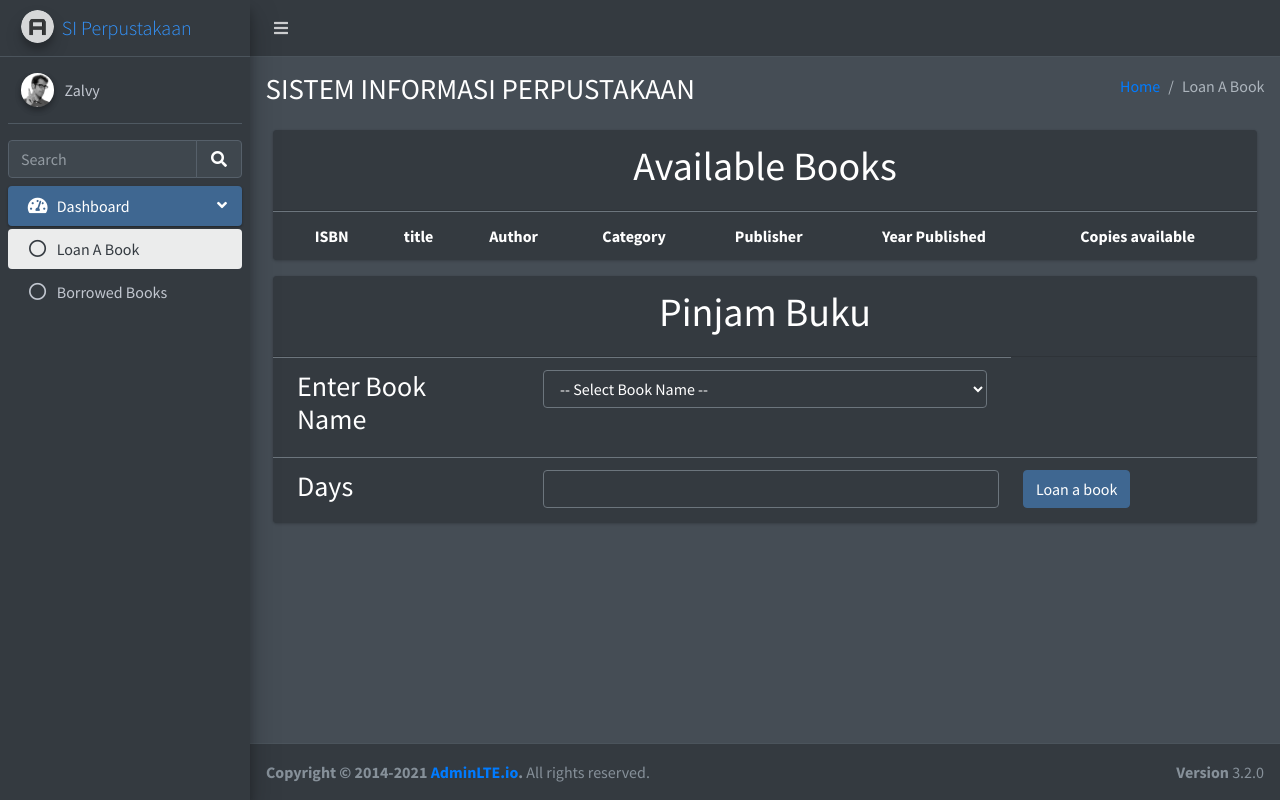
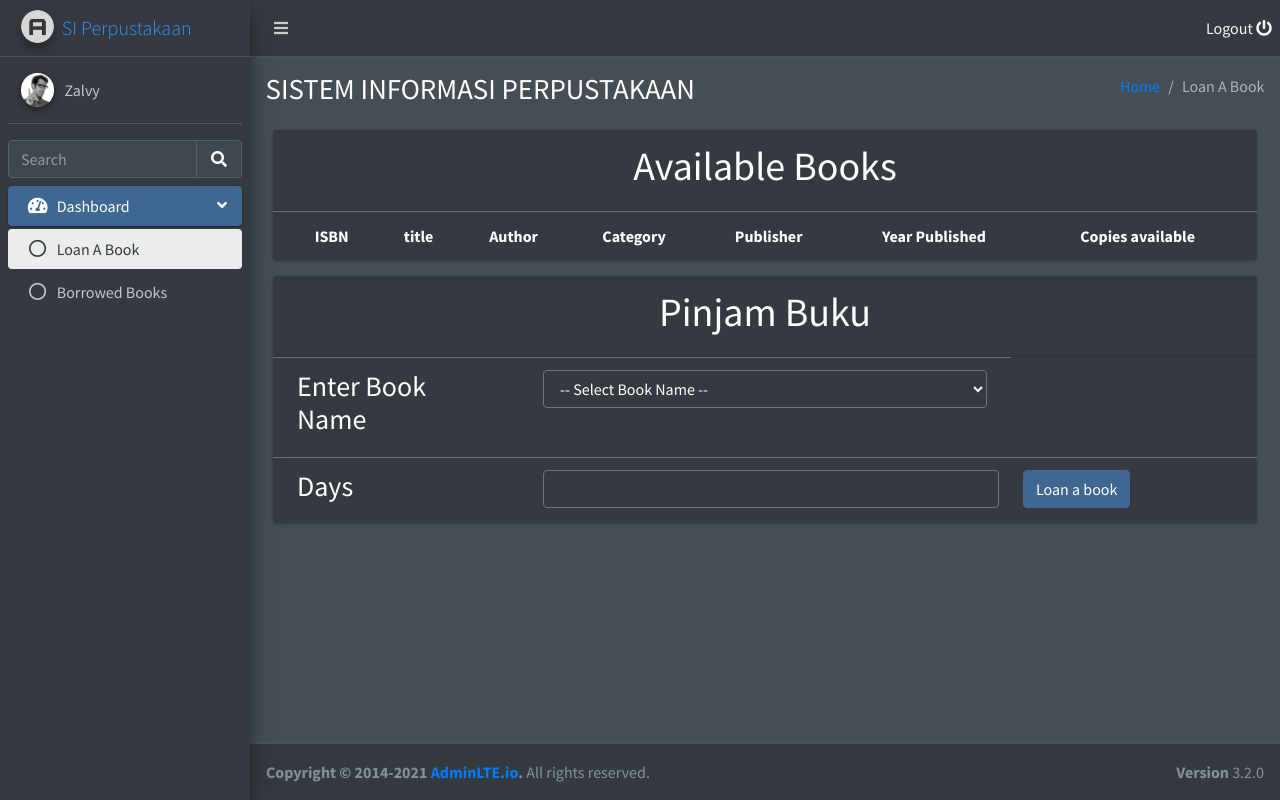
Before and after one commit to QaorVa/pembas, a PHP site: page / in a window 1280 px wide. Run offline with PHP 8.4, Linux system fonts and the light colour scheme; the visitor is signed in with stand-in values (Sample User, id 1); data comes from the database, SQL or seed files in the repository; lists and menus that the app fills with data are empty; some libraries are stand-ins or nearby versions.

Commit message:
logout button

```diff
--- a/index.php
+++ b/index.php
@@ -60,123 +60,12 @@ while ($row = $queryBooks->fetch_assoc()) {
 
       <!-- Right navbar links -->
       <ul class="navbar-nav ml-auto">
-        <!-- Navbar Search -->
-        <!-- <li class="nav-item">
-        <a class="nav-link" data-widget="navbar-search" href="#" role="button">
-          <i class="fas fa-search"></i>
-        </a>
-        <div class="navbar-search-block">
-          <form class="form-inline">
-            <div class="input-group input-group-sm">
-              <input class="form-control form-control-navbar" type="search" placeholder="Search" aria-label="Search">
-              <div class="input-group-append">
-                <button class="btn btn-navbar" type="submit">
-                  <i class="fas fa-search"></i>
-                </button>
-                <button class="btn btn-navbar" type="button" data-widget="navbar-search">
-                  <i class="fas fa-times"></i>
-                </button>
-              </div>
-            </div>
-          </form>
-        </div>
-      </li> -->
-
-        <!-- Messages Dropdown Menu -->
-        <!-- <li class="nav-item dropdown">
-        <a class="nav-link" data-toggle="dropdown" href="#">
-          <i class="far fa-comments"></i>
-          <span class="badge badge-danger navbar-badge">3</span>
-        </a>
-        <div class="dropdown-menu dropdown-menu-lg dropdown-menu-right">
-          <a href="#" class="dropdown-item"> -->
-        <!-- Message Start -->
-        <!-- <div class="media">
-              <img src="dist/img/user1-128x128.jpg" alt="User Avatar" class="img-size-50 mr-3 img-circle">
-              <div class="media-body">
-                <h3 class="dropdown-item-title">
-                  Brad Diesel
-                  <span class="float-right text-sm text-danger"><i class="fas fa-star"></i></span>
-                </h3>
-                <p class="text-sm">Call me whenever you can...</p>
-                <p class="text-sm text-muted"><i class="far fa-clock mr-1"></i> 4 Hours Ago</p>
-              </div>
-            </div> -->
-        <!-- Message End -->
-        <!-- </a>
-          <div class="dropdown-divider"></div>
-          <a href="#" class="dropdown-item"> -->
-        <!-- Message Start -->
-        <!-- <div class="media">
-              <img src="dist/img/user8-128x128.jpg" alt="User Avatar" class="img-size-50 img-circle mr-3">
-              <div class="media-body">
-                <h3 class="dropdown-item-title">
-                  John Pierce
-                  <span class="float-right text-sm text-muted"><i class="fas fa-star"></i></span>
-                </h3>
-                <p class="text-sm">I got your message bro</p>
-                <p class="text-sm text-muted"><i class="far fa-clock mr-1"></i> 4 Hours Ago</p>
-              </div>
-            </div> -->
-        <!-- Message End -->
-        <!-- </a>
-          <div class="dropdown-divider"></div>
-          <a href="#" class="dropdown-item"> -->
-        <!-- Message Start -->
-        <!-- <div class="media">
-              <img src="dist/img/user3-128x128.jpg" alt="User Avatar" class="img-size-50 img-circle mr-3">
-              <div class="media-body">
-                <h3 class="dropdown-item-title">
-                  Nora Silvester
-                  <span class="float-right text-sm text-warning"><i class="fas fa-star"></i></span>
-                </h3>
-                <p class="text-sm">The subject goes here</p>
-                <p class="text-sm text-muted"><i class="far fa-clock mr-1"></i> 4 Hours Ago</p>
-              </div>
-            </div> -->
-        <!-- Message End -->
-        <!-- </a>
-          <div class="dropdown-divider"></div>
-          <a href="#" class="dropdown-item dropdown-footer">See All Messages</a>
-        </div>
-      </li> -->
-        <!-- Notifications Dropdown Menu -->
-        <!-- <li class="nav-item dropdown">
-        <a class="nav-link" data-toggle="dropdown" href="#">
-          <i class="far fa-bell"></i>
-          <span class="badge badge-warning navbar-badge">15</span>
-        </a>
-        <div class="dropdown-menu dropdown-menu-lg dropdown-menu-right">
-          <span class="dropdown-item dropdown-header">15 Notifications</span>
-          <div class="dropdown-divider"></div>
-          <a href="#" class="dropdown-item">
-            <i class="fas fa-envelope mr-2"></i> 4 new messages
-            <span class="float-right text-muted text-sm">3 mins</span>
+        <li class="nav-item">
+          <a href="logout.php" role="button" class="text-light">
+            <span>Logout</span>
+            <i class="fas fa-power-off"></i>
           </a>
-          <div class="dropdown-divider"></div>
-          <a href="#" class="dropdown-item">
-            <i class="fas fa-users mr-2"></i> 8 friend requests
-            <span class="float-right text-muted text-sm">12 hours</span>
-          </a>
-          <div class="dropdown-divider"></div>
-          <a href="#" class="dropdown-item">
-            <i class="fas fa-file mr-2"></i> 3 new reports
-            <span class="float-right text-muted text-sm">2 days</span>
-          </a>
-          <div class="dropdown-divider"></div>
-          <a href="#" class="dropdown-item dropdown-footer">See All Notifications</a>
-        </div>
-      </li> -->
-        <!-- <li class="nav-item">
-        <a class="nav-link" data-widget="fullscreen" href="#" role="button">
-          <i class="fas fa-expand-arrows-alt"></i>
-        </a>
-      </li> -->
-        <!-- <li class="nav-item">
-        <a class="nav-link" data-widget="control-sidebar" data-slide="true" href="#" role="button">
-          <i class="fas fa-th-large"></i>
-        </a>
-      </li> -->
+        </li>
       </ul>
     </nav>
     <!-- /.navbar -->
--- a/loginprocess.php
+++ b/loginprocess.php
@@ -18,5 +18,5 @@ if ($cek > 0) {
     $_SESSION['member_status'] = "login";
     header("location:index.php");
 } else {
-    header("location:login.php?alert=gagal");
+    echo '<script>alert("Invalid email or password"); window.location.href = "login.php";</script>';
 }
--- a/logout.php
+++ b/logout.php
@@ -6,4 +6,4 @@ session_start();
 
 session_destroy();
 
-header("location:index.php");
+header("location:login.php");
```
